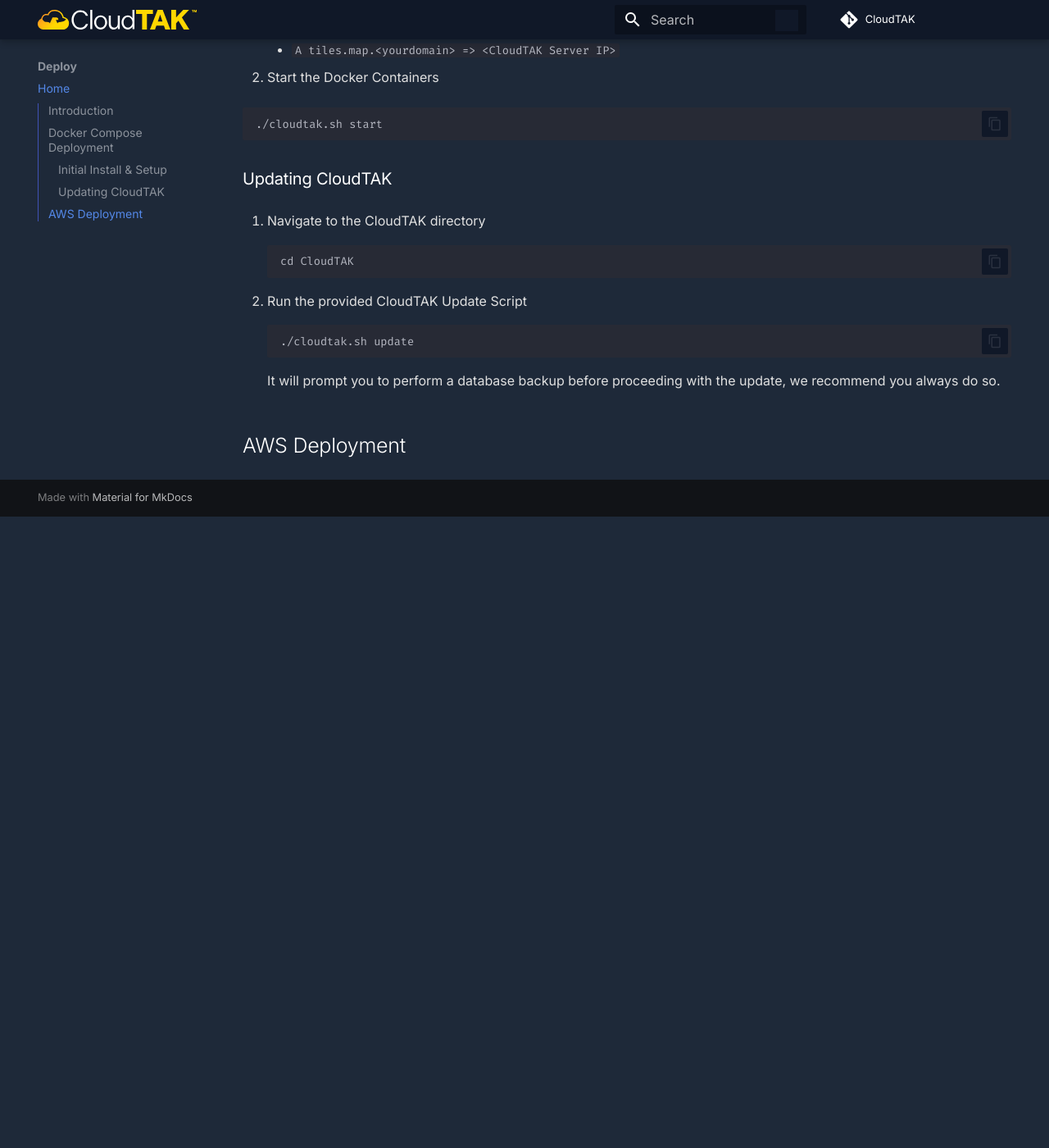
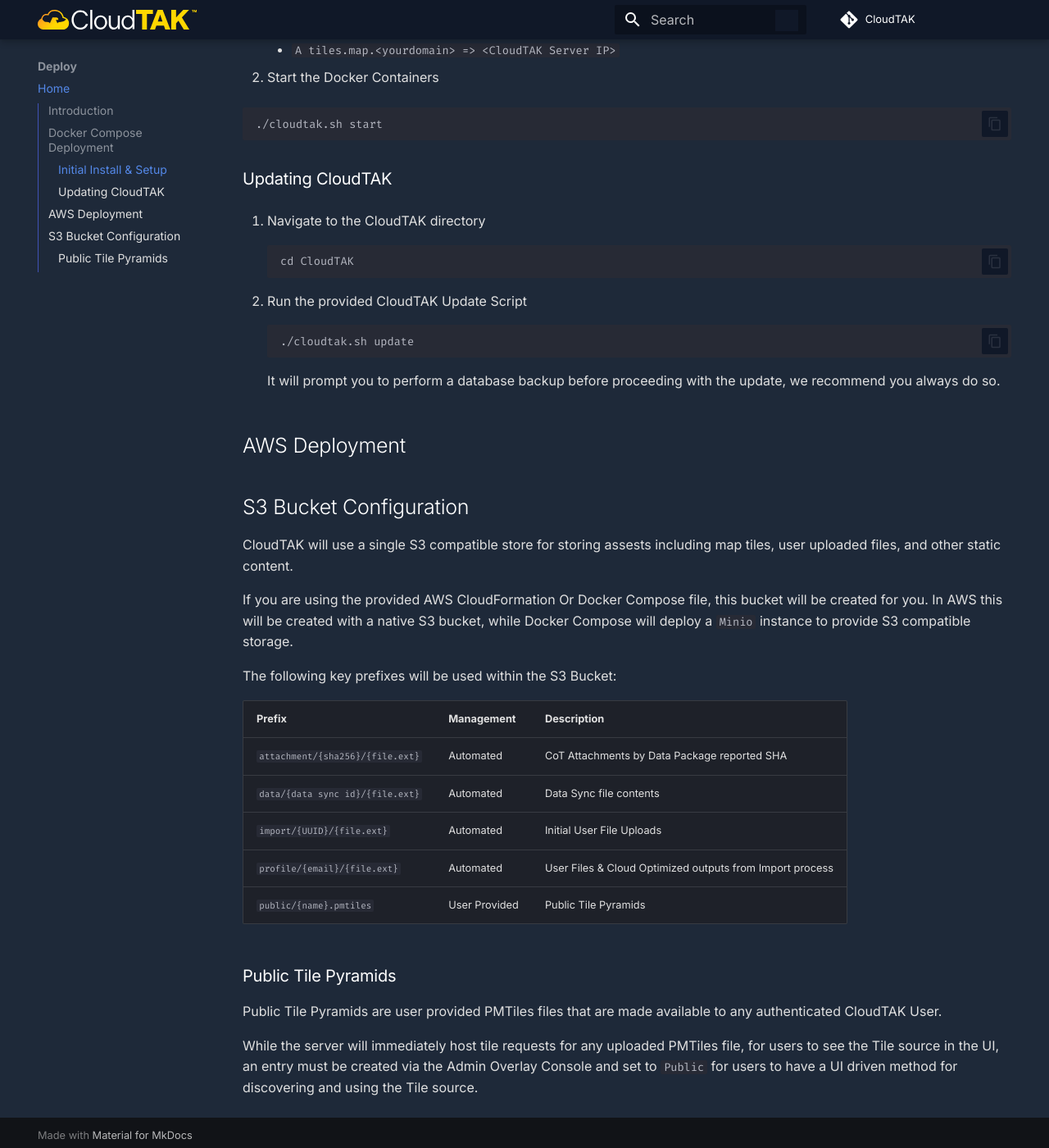
Before and after one commit to dfpc-coe/CloudTAK-Website, an MkDocs documentation site: the page built from docs/docs/deploy.md, in a window 1280 px wide and 1400 px high, scrolled down 1716 px. Shown: the whole window at 82% size. Built offline with MkDocs 1.6.1 and Material for MkDocs 9.7.7, drawn with Linux system fonts in a browser that asks for light colours; comment, search, counter and statistics services are not loaded; before the commit the page ends 2346 px from its top, so only the background shows below that.

Commit message:
Add More Deploy

```diff
--- a/docs/docs/deploy.md
+++ b/docs/docs/deploy.md
@@ -102,3 +102,28 @@
     It will prompt you to perform a database backup before proceeding with the update, we recommend you always do so.
 
 ## AWS Deployment
+
+## S3 Bucket Configuration
+
+CloudTAK will use a single S3 compatible store for storing assests including map tiles, user uploaded files, and other static content.
+
+If you are using the provided AWS CloudFormation Or Docker Compose file, this bucket will be created for you. In AWS this will be created
+with a native S3 bucket, while Docker Compose will deploy a `Minio` instance to provide S3 compatible storage.
+
+The following key prefixes will be used within the S3 Bucket:
+
+| Prefix                            | Management    | Description |
+| --------------------------------- | ------------- | ----------- |
+| `attachment/{sha256}/{file.ext}`  | Automated     | CoT Attachments by Data Package reported SHA |
+| `data/{data sync id}/{file.ext}`  | Automated     | Data Sync file contents |
+| `import/{UUID}/{file.ext}`        | Automated     | Initial User File Uploads |
+| `profile/{email}/{file.ext}`      | Automated     | User Files & Cloud Optimized outputs from Import process |
+| `public/{name}.pmtiles`           | User Provided | Public Tile Pyramids |
+
+### Public Tile Pyramids
+
+Public Tile Pyramids are user provided PMTiles files that are made available to any authenticated CloudTAK User.
+
+While the server will immediately host tile requests for any uploaded PMTiles file, for users to see the Tile source
+in the UI, an entry must be created via the Admin Overlay Console and set to `Public` for users to have a UI
+driven method for discovering and using the Tile source.
```
Also changed, not shown: 1 other file.
